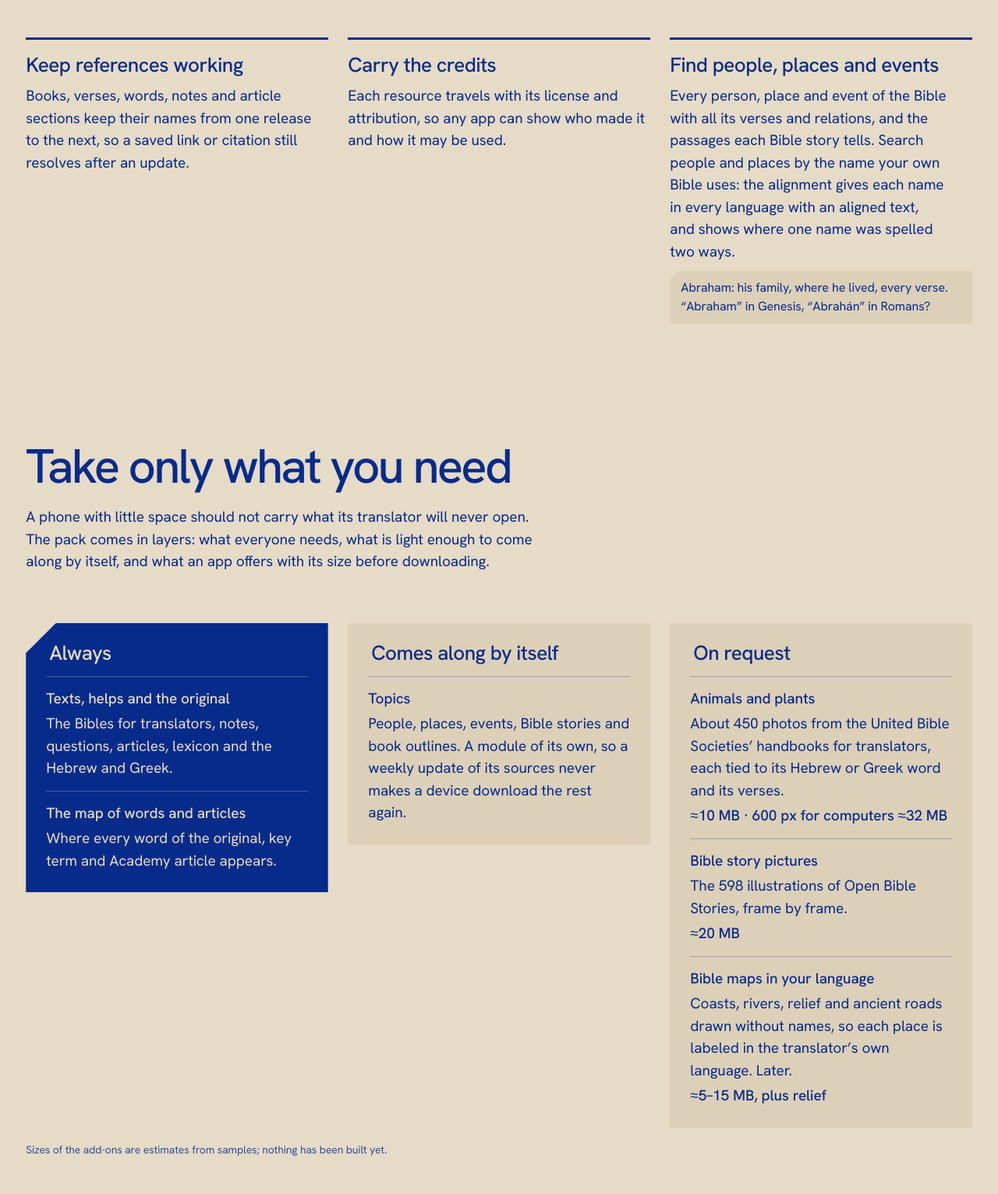
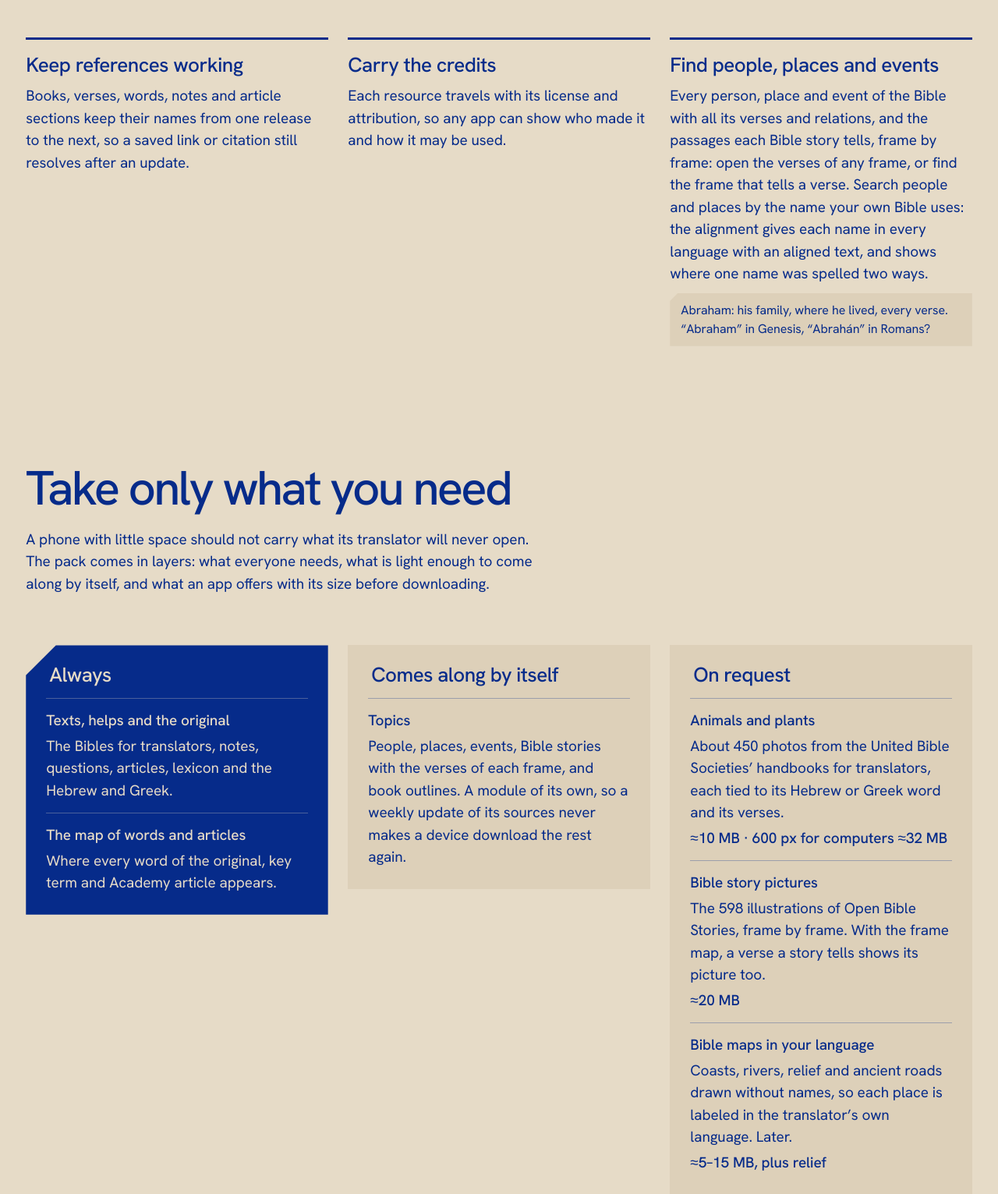
Before and after one commit to unfoldingWord/tc-language-packs, a website: page public/format-3/index.html in a window 1280 px wide. Shown: the part 5072-6603 px from the top of the page at 78% size. Drawn offline with Linux system fonts and the light colour scheme.

Commit message:
format 3 page: the verses of each OBS frame (obs-frames) in the topics module, and its credit
Bible Story Builder (unfoldingWord Box3, MIT) gives the verses each Open Bible
Stories frame tells; the topics module carries them, and a verse a story tells
can show the frame's picture. Not to publish before the common catalog with
the table is on staging.

Co-Authored-By: Claude Opus 5.5 <noreply@anthropic.com>

```diff
--- a/public/format-3/index.html
+++ b/public/format-3/index.html
@@ -262,7 +262,7 @@
       </div>
       <div class="cap" data-reveal style="--d:120ms">
         <h3>Find people, places and events</h3>
-        <p>Every person, place and event of the Bible with all its verses and relations, and the passages each Bible story tells. Search people and places by the name your own Bible uses: the alignment gives each name in every language with an aligned text, and shows where one name was spelled two ways.</p>
+        <p>Every person, place and event of the Bible with all its verses and relations, and the passages each Bible story tells, frame by frame: open the verses of any frame, or find the frame that tells a verse. Search people and places by the name your own Bible uses: the alignment gives each name in every language with an aligned text, and shows where one name was spelled two ways.</p>
         <div class="eg">Abraham: his family, where he lived, every verse. “Abraham” in Genesis, “Abrahán” in Romans?</div>
       </div>
     </div>
@@ -284,14 +284,14 @@
       <div class="tier">
         <h3>Comes along by itself</h3>
         <ul>
-          <li><strong>Topics</strong><span>People, places, events, Bible stories and book outlines. A module of its own, so a weekly update of its sources never makes a device download the rest again.</span></li>
+          <li><strong>Topics</strong><span>People, places, events, Bible stories with the verses of each frame, and book outlines. A module of its own, so a weekly update of its sources never makes a device download the rest again.</span></li>
         </ul>
       </div>
       <div class="tier">
         <h3>On request</h3>
         <ul>
           <li><strong>Animals and plants</strong><span>About 450 photos from the United Bible Societies’ handbooks for translators, each tied to its Hebrew or Greek word and its verses.</span><span class="tab">≈10 MB · 600 px for computers ≈32 MB</span></li>
-          <li><strong>Bible story pictures</strong><span>The 598 illustrations of Open Bible Stories, frame by frame.</span><span class="tab">≈20 MB</span></li>
+          <li><strong>Bible story pictures</strong><span>The 598 illustrations of Open Bible Stories, frame by frame. With the frame map, a verse a story tells shows its picture too.</span><span class="tab">≈20 MB</span></li>
           <li><strong>Bible maps in your language</strong><span>Coasts, rivers, relief and ancient roads drawn without names, so each place is labeled in the translator’s own language. Later.</span><span class="tab">≈5–15 MB, plus relief</span></li>
         </ul>
       </div>
@@ -349,7 +349,7 @@
     <div><a href="../">Overview</a><a href="../inside/">Inside a pack</a><a href="../build/">Build with it</a><a href="../agents/">For agents</a><a href="./">For translators</a></div>
     <div><a href="https://github.com/unfoldingWord/tc-study/tree/master/packages/language-pack-v3/spec">The specification</a><a href="https://github.com/unfoldingWord/translation-helps-mcp">translation-helps-mcp</a></div>
     <div><a href="https://github.com/idiomaspuentes/servos">Servos</a><a href="https://git.door43.org/">Door43</a></div>
-    <p class="credits">Packs are built from the openly licensed translation resources published on Door43. People and places will come from STEPBible’s TIPNR (CC BY 4.0), events from Theographic Bible Metadata (CC BY-SA 4.0), and the story passages from unfoldingWord’s Open Bible Stories (CC BY-SA 4.0). Animal and plant photos come from the United Bible Societies’ open handbooks (CC BY-SA 4.0, each photo with its own credit), story pictures from Sweet Publishing (CC BY-SA 3.0). Maps would be drawn from Natural Earth and SRTM (public domain), Itiner-e (CC BY 4.0) and the UBS Bible Routes (CC BY-SA 4.0). The format’s final name and file extension are still to be decided.</p>
+    <p class="credits">Packs are built from the openly licensed translation resources published on Door43. People and places will come from STEPBible’s TIPNR (CC BY 4.0), events from Theographic Bible Metadata (CC BY-SA 4.0), the story passages from unfoldingWord’s Open Bible Stories (CC BY-SA 4.0), and the verses of each story frame from Bible Story Builder by unfoldingWord Box3 (MIT). Animal and plant photos come from the United Bible Societies’ open handbooks (CC BY-SA 4.0, each photo with its own credit), story pictures from Sweet Publishing (CC BY-SA 3.0). Maps would be drawn from Natural Earth and SRTM (public domain), Itiner-e (CC BY 4.0) and the UBS Bible Routes (CC BY-SA 4.0). The format’s final name and file extension are still to be decided.</p>
   </div>
   <div class="footer-last"><span>unfoldingWord · 2026</span><a class="button on-field" href="../inside/">Inside a pack</a></div>
 </footer>
```
